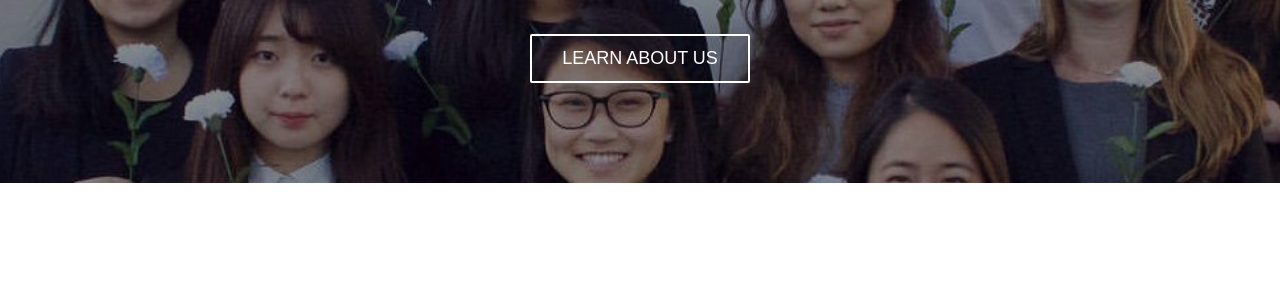
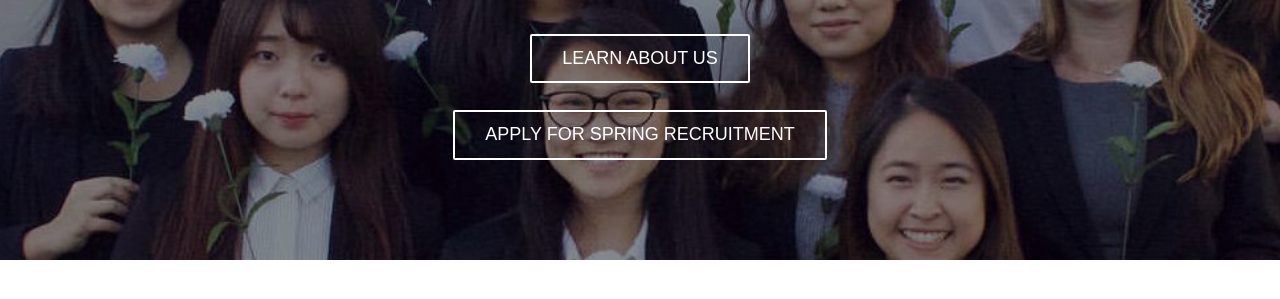
Before and after one commit to AOEcornell/aoecornell, a plain HTML site: page index.html in a window 1280 px wide. Shown: the part 323-622 px from the top of the page. Drawn offline with Linux system fonts and the light colour scheme; some packages are replaced by stand-ins of ours; a script that the page names is missing.

Commit message:
Update index.html

```diff
--- a/index.html
+++ b/index.html
@@ -80,6 +80,11 @@
 						   role="button">Learn About Us
 						</a>
 					</div>
+					<div class="wow fadeInDown" data-wow-delay="0.3s">
+						<a class="btn btn-action" href="recruitment.html#get-in-touch"
+						   role="button">Apply for Spring Recruitment
+						</a>
+					</div>
 				</div>
 			</div>
 			<!-- .row close -->
```
